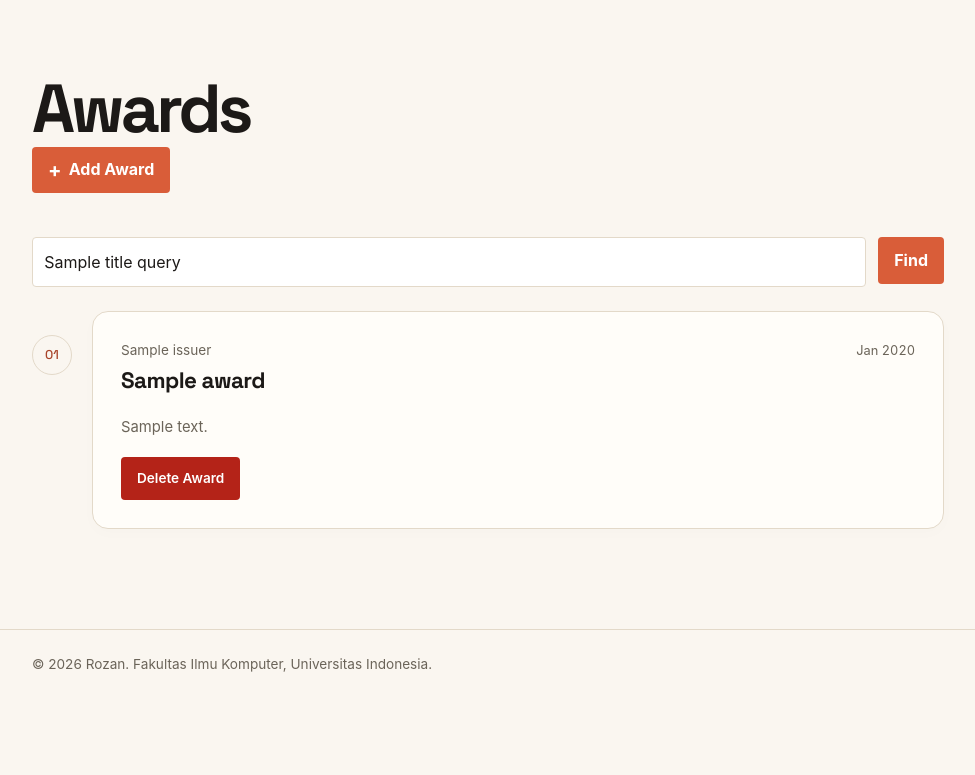
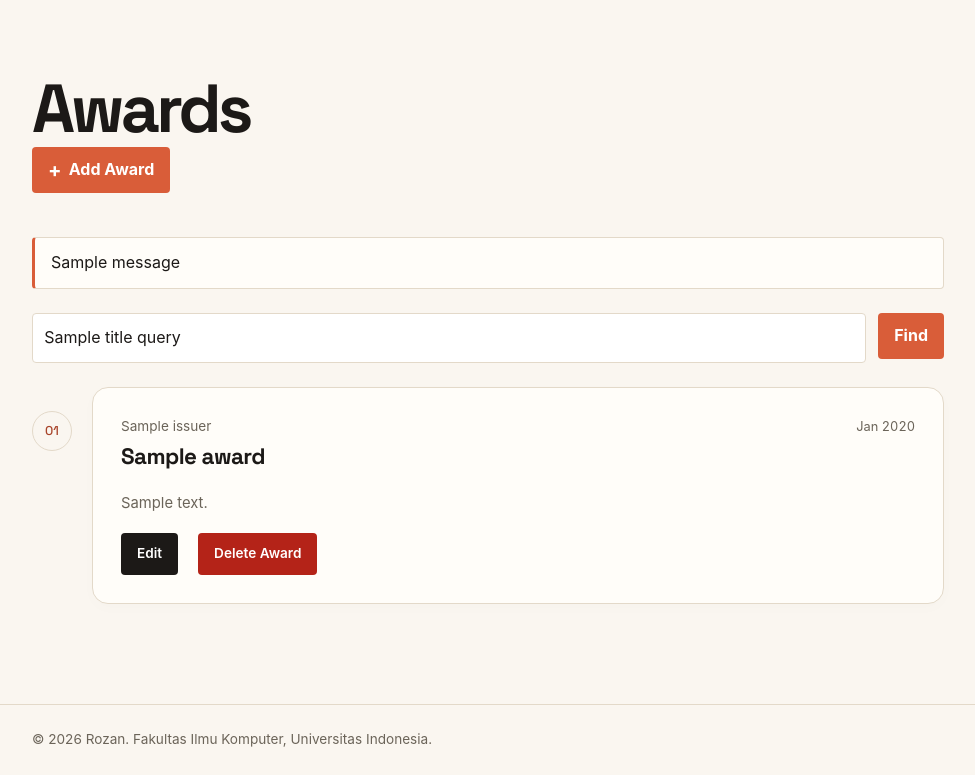
Before and after one commit to rozanlaudzai/myportfolio, a Django app: template main/templates/main/awards.html in a window 1280 px wide. Shown: the part 74-849 px from the top of the page, without its empty margins (152-1127 px from the left). Before the commit the page ends 746 px from the top, so only its background shows below. Run offline with Django 5.2, Linux system fonts and the light colour scheme; the template is opened without the code that fills it: most values are stand-ins (such as "Sample title", 1, 10 or a date in 2020); one stand-in notice (Sample message) is shown.

Commit message:
feat(awards): add award-editing feature

```diff
--- a/main/forms.py
+++ b/main/forms.py
@@ -33,13 +33,14 @@ class AwardForm(forms.ModelForm):
                     'maxlength': 255,
                 }
             ),
-            'description': forms.TextInput(
+            'description': forms.Textarea(
                 attrs={
                     'placeholder': labels.get('description', ''),
                     'rows': 3,
                 }
             ),
             'awarded_at': forms.DateInput(
+                format='%Y-%m-%d',
                 attrs={
                     'type': 'date',
                 }
--- a/main/templates/main/awards.html
+++ b/main/templates/main/awards.html
@@ -22,6 +22,9 @@
     </div>
 
     <!-- search -->
+    {% for message in messages %}
+    <p class="award-message" role="status">{{ message }}</p>
+    {% endfor %}
     <form
       method="get"
       action="{% url 'main:show_awards' %}"
@@ -59,6 +62,7 @@
           <p class="award-description">{{ award.description|linebreaksbr }}</p>
           <div class="award-card-actions">
             <div class="award-actions">
+              <a href="{% url 'main:edit_award' award.id %}" class="button button-secondary" aria-label="Edit {{ award.title }}">Edit</a>
               {% include 'main/components/award-delete-modal.html' with award=award %}
             </div>
           </div>
--- a/main/urls.py
+++ b/main/urls.py
@@ -8,6 +8,7 @@ urlpatterns = [
     path('experience/', views.show_experience, name='show_experience'),
     path('awards/', views.show_awards, name='show_awards'),
     path('awards/add/', views.create_award, name='create_award'),
+    path('awards/<uuid:award_id>/edit/', views.edit_award, name='edit_award'),
     path('api/awards', views.get_awards_json, name='get_awards_json'),
     path('awards/<uuid:award_id>/delete/', views.delete_award, name='delete_award'),
 ]
--- a/static/css/main/awards.css
+++ b/static/css/main/awards.css
@@ -219,6 +219,15 @@
 /* Award Form End */
 
 /* Award CRUD */
+.award-message {
+  margin-bottom: 1.5rem;
+  padding: 0.75rem 1rem;
+  border: 1px solid var(--line);
+  border-left: 3px solid var(--accent);
+  border-radius: var(--radius);
+  background: #fffdf9;
+}
+
 .award-add-button {
   display: inline-flex;
   align-items: center;
```
Also changed, not shown: main/templates/main/award-form.html (+6 -3 lines), main/views.py (+21 -0 lines).
